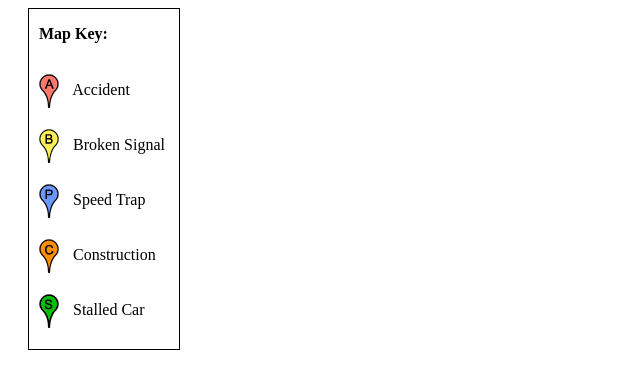
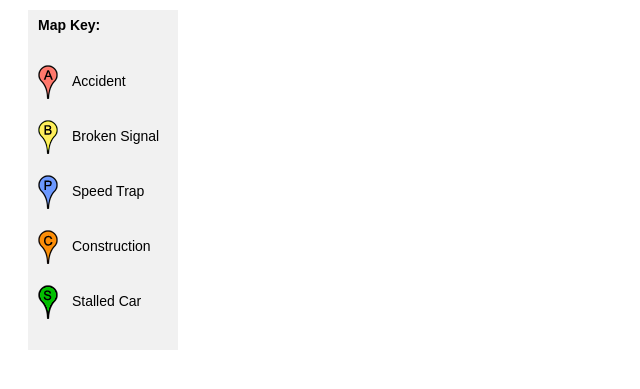
Before and after one commit to davidnoble37/roadRadar, a web app: file markerKey.html in a window 1280 px wide. Shown: the top 389 px of the page, without its empty margins (0-640 px from the left). Run offline with its HTML, style and script files only (its server is not run), Linux system fonts and the light colour scheme; some libraries are stand-ins or nearby versions.

Commit message:
pre pull

```diff
--- a/markerKey.html
+++ b/markerKey.html
@@ -9,7 +9,7 @@
         height: 340px;
         width: 150px;
         margin-left: 20px;
-        border: 1px black solid;
+        background-color: #F1F1F1;
        }
       .line{
         line-height: 30px;
@@ -22,12 +22,19 @@
       }
       .bold{
         font-weight: bold;
+        font-family: 'Oswald', sans-serif;
+      }
+
+      span{
+        font-family: 'Oswald', sans-serif;
+        font-size: 14px;
       }
     </style>
 
   </head>
 
   <body>
+  <div class= 'markeyKey'>
     <div id="container">
 
       <div class="line">
@@ -60,6 +67,7 @@
       </div>
 
     </div>
+  </div>
 
   </body>
 </html>
--- a/views/index.ejs
+++ b/views/index.ejs
@@ -146,7 +146,6 @@
       <% } %>
       <div id="map"></div>
     </div>
-
 
   <script>
 
```
